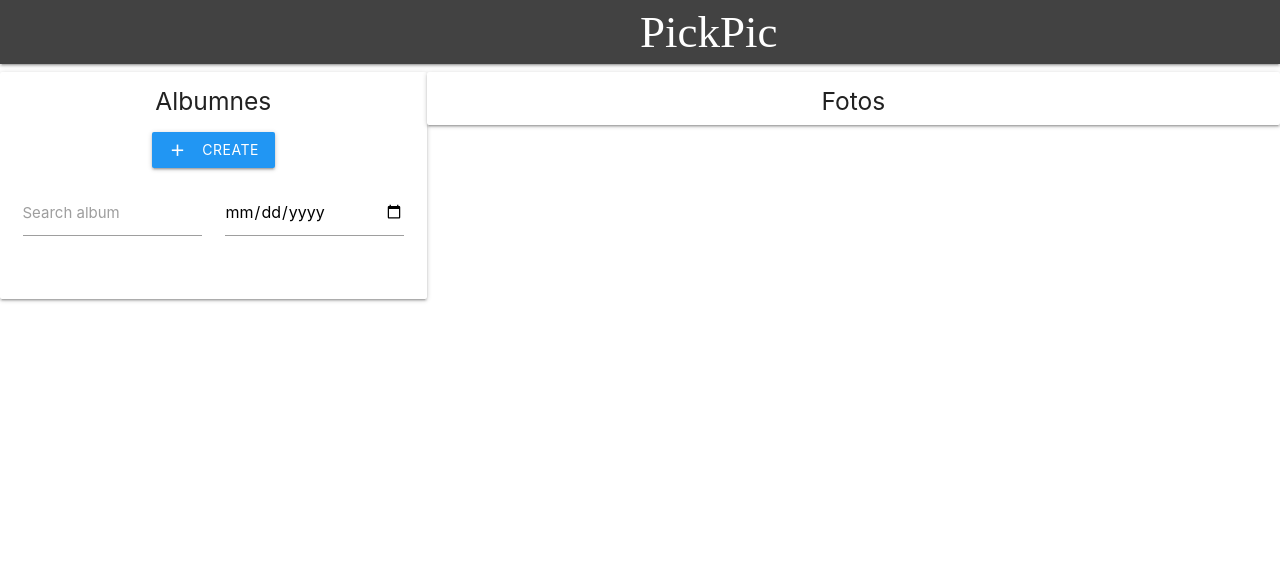
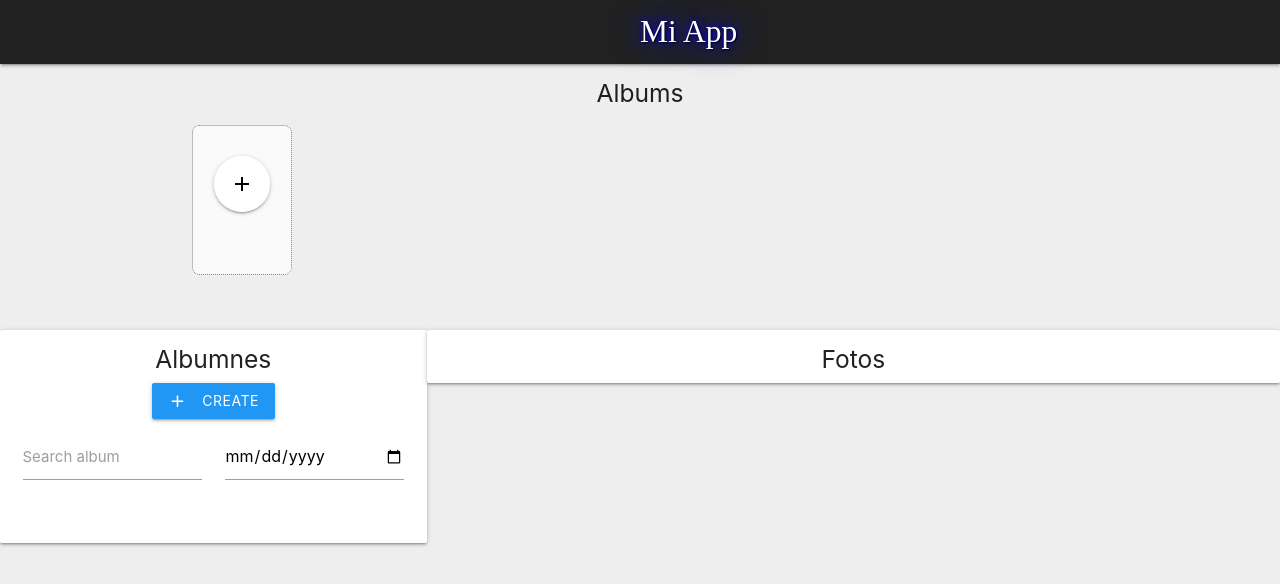
Before and after one commit to jnarvaezm19/PickPic-old, a React (Create React App) app in the folder pickpic/: page / in a window 1280 px wide. Shown: the top 584 px of the page. Built offline with nearby package versions, Linux system fonts and the light colour scheme; a web font is replaced by a local one.

Commit message:
new layout

```diff
--- a/pickpic/src/components/layout/index.js
+++ b/pickpic/src/components/layout/index.js
@@ -5,10 +5,8 @@ function PickPicPages(props){
     return(
         <div className="App">
             <nav>
-              <div className="nav-wrapper grey darken-3">
-                <a href="#" className="brand-logo">
-                  PickPic
-                </a>
+              <div className="nav-wrapper grey darken-4 center">
+                <a href="#" className="brand-logo">Mi App</a>
               </div>
             </nav>
             <div className="">
--- a/pickpic/src/components/layout/style.css
+++ b/pickpic/src/components/layout/style.css
@@ -1,4 +1,8 @@
-.brand-logo{
+body{
+    background-color: #eeeeee;
+  }
+  a.brand-logo{
+    color: white;
     font-family: 'Ma Shan Zheng', cursive;
-    font-size: 3em !important;
-}
+    text-shadow: 1px 1px 2px black, 0 0 1em blue, 0 0 0.2em blue;
+  }
--- a/pickpic/src/containers/pickpic.js
+++ b/pickpic/src/containers/pickpic.js
@@ -7,34 +7,47 @@ class PickPicContainer extends Component{
     constructor(props){
         super(props);
         this.state = {
-            albums: []
+            albums: [],
+            createAlbum: false
         }
         this.onNewAlbum = this.onNewAlbum.bind(this);
+        this.onAddNewAlbum = this.onAddNewAlbum.bind(this);
     }
 
-    //Method to prepare the field of the new album
+    //Method to add new album
     onNewAlbum(){
         this.setState({
             albums:[
                 ...this.state.albums,
                 {
                     albumId: Date.now(),
-                    albumName: '',
+                    albumName: 'Album test',
                     albumDateCreated: Date.now(),
-                    isEditing: true
+                    isEditing: false
                 }
-            ]
+            ],
+            createAlbum: false
+        });
+    }
+
+    //method to show the form to add new album
+    onAddNewAlbum(){
+        this.setState({
+            createAlbum: !this.state.createAlbum
         });
     }
 
     render(){
         const {
-            albums
+            albums,
+            createAlbum
         } = this.state;
         return(
             <PickPic
                 albums={albums}
+                createAlbum={createAlbum}
                 onNewAlbum={this.onNewAlbum}
+                onAddNewAlbum={this.onAddNewAlbum}
             />
         );
     }
--- a/pickpic/src/pages/pickpic/index.js
+++ b/pickpic/src/pages/pickpic/index.js
@@ -5,10 +5,63 @@ import './style.css';
 function PickPicPages(props){
     const {
         albums,
-        onNewAlbum
+        createAlbum,
+        onNewAlbum,
+        onAddNewAlbum,
     } = props;
     return(
         <Layout>
+            <div className="center">
+                <h5>Albums</h5>
+            </div>
+            <div className="item-list container row center">
+                <div className="item center col s3">
+                    <button className=" btn-floating
+                                        btn-large
+                                        waves-effect
+                                        waves-light
+                                        white
+                                        hoverable
+                                        pulse"
+                            title="Create Album"
+                            onClick={onAddNewAlbum}>
+                        <i className="material-icons">add</i>
+                    </button>
+                </div>
+                {albums.map((album, i) =>
+                    album.albumName !== "" ?
+                        <div className="item center col s3 album-item card"
+                             key={album.albumId}>
+                            <div className="card album-content">
+                                <div className="card-image">
+                                    <img src="https://images.freeimages.com/images/large-previews/843/grunge-floral-1154276.jpg"/>
+                                    <span className="card-title album-title">{album.albumName}</span>
+                                </div>
+                            </div>
+                        </div>
+                    :
+                    <React.Fragment></React.Fragment>
+                )}
+            </div>
+            <div className="container form-group row">
+                {createAlbum &&
+                    <div className="card col s4">
+                        <div className="center">
+                            <h6>Create An Album</h6>
+                        </div>
+                        <div className="input-field div-create-album">
+                            <input  type="text"
+                                    id="txtAlbumName"/>
+                            <label for="txtAlbumName">Album Name</label>
+                            <button className="waves-effect waves-light btn-small blue"
+                                    onClick={onNewAlbum}>
+                                <i className="material-icons">save</i>
+                            </button>
+                        </div>
+                    </div>
+
+                }
+            </div>
             <div className="container-fluid row">
                 <div className="col xs12 s4 card albums">
                     <div>
@@ -38,17 +91,17 @@ function PickPicPages(props){
                             <div className="col s12 m6" key={album.albumId}>
                                 <div className="card hoverable albumItem">
                                     <button className="transparent">
-                                        <i class="material-icons">clear</i>
+                                        <i className="material-icons">clear</i>
                                     </button>
                                     <div className="card-image">
-                                        <img src="https://images.freeimages.com/images/large-previews/f07/photo-album-1425192.jpg"/>
+                                        <img src="https://images.freeimages.com/images/large-previews/4cb/photo-film-1187745.jpg"/>
                                         <input  type="text"
                                                 placeholder="album title"
                                                 className="card-title"/>
                                     </div>
                                     <div className="card-content input-fiel">
                                         <textarea   id="textarea2"
-                                                    class="materialize-textarea"
+                                                    className="materialize-textarea"
                                                     data-length="120"
                                                     placeholder="Album Description"></textarea>
                                     </div>
--- a/pickpic/src/pages/pickpic/style.css
+++ b/pickpic/src/pages/pickpic/style.css
@@ -1,26 +1,99 @@
-.albums button{
+.item{
+    border: dotted 1px gray;
+    border-radius: 0.5em;
+    max-width: 100px;
+    height: 150px;
+    padding-top: 9%;
+    padding-bottom: 9%;
+    background-color: #fafafa;
     margin: 0.5em;
+  }
+  .item-widt{
+
+    width: 100%;
+  }
+  .item button{
+    margin-top: 40%;
+  }
+  .item  button:hover{
+    cursor: pointer !important;
+  }
+  .item button{
+    background: transparent;
+    width:100%;
+    height:100%;
+    color: #000;
+  }
+  .item button i{
+    color: #000 !important;
+  }
+
+  .carditem{
+    min-height: 150px;
+    max-height: 150px;
+    height: 150px;
+  }
+  .materialboxed:hover{
+    cursor: pointer;
+  }
+  span.albumtitle{
+    padding: 0 !important;
+    margin: 0 !important;
+  }
+  .inputpb{
+    width: 100%;
+    padding: 0.2em;
+    border: solid 1px #FCFCFC;
+    border-radius: 0.25em;
+    background: rgb(0,0,0,0.6);
+    color: #FFF;
+    text-shadow: 0 0 3px #000;
+    margin: 0;
+  }
+  p.inputpb{
+    width: 100%;
+    padding: 0.2 0.3em;
+    border: solid 1px #FCFCFC;
+    border-radius: 0.25em;
+    background: rgb(0,0,0,0.6);
+    color: #FFF;
+    text-shadow: 0 0 3px #000;
+    margin: 0;
+  }
+  textarea.albumdescription{
+    border-radius: 0.5em;
+    height: 100px !important;
+    max-height: 100px !important;
+    min-height: 100px !important;
+    max-width: 100%;
+    min-width: 100%;
+    width: 100%;
+    border: none;
+  }
+
+  .div-create-album{
+      display: flex;
+  }
+  .div-create-album button{
+      margin-left: 0.5em;
+  }
+.album-item{
+    padding: 0 !important;
+    border: none;
 }
-.albumItem{
-    max-height: 300px;
-    min-height: 300px;
-    overflow: hidden;
+.album-content{
+    border-radius: 0.5em;
+    margin: 0 !important;
 }
-.albumCard{
-    padding: 0;
+.album-content div{
+    border-radius: 0.5em;
 }
-.card-title{
-    padding: 0 !important;
+.album-content div img{
+    height: 150px !important;
 }
-.card .card-image .card-title{
-    background-color: rgba(0,0,0,0.7);
-    width: 95%;
-    margin: 2.5%;
+.album-title{
+    background-color: rgb(0, 0, 0, 0.7);
+    font-size: 1em !important;
+    padding: 0.5em !important;
+    width: 100%;
 }
-.card-image{
-    align-items: center;
-}
-.albumCard-img img{
-    width: 100%;
-    margin: 2px;
-}
```
